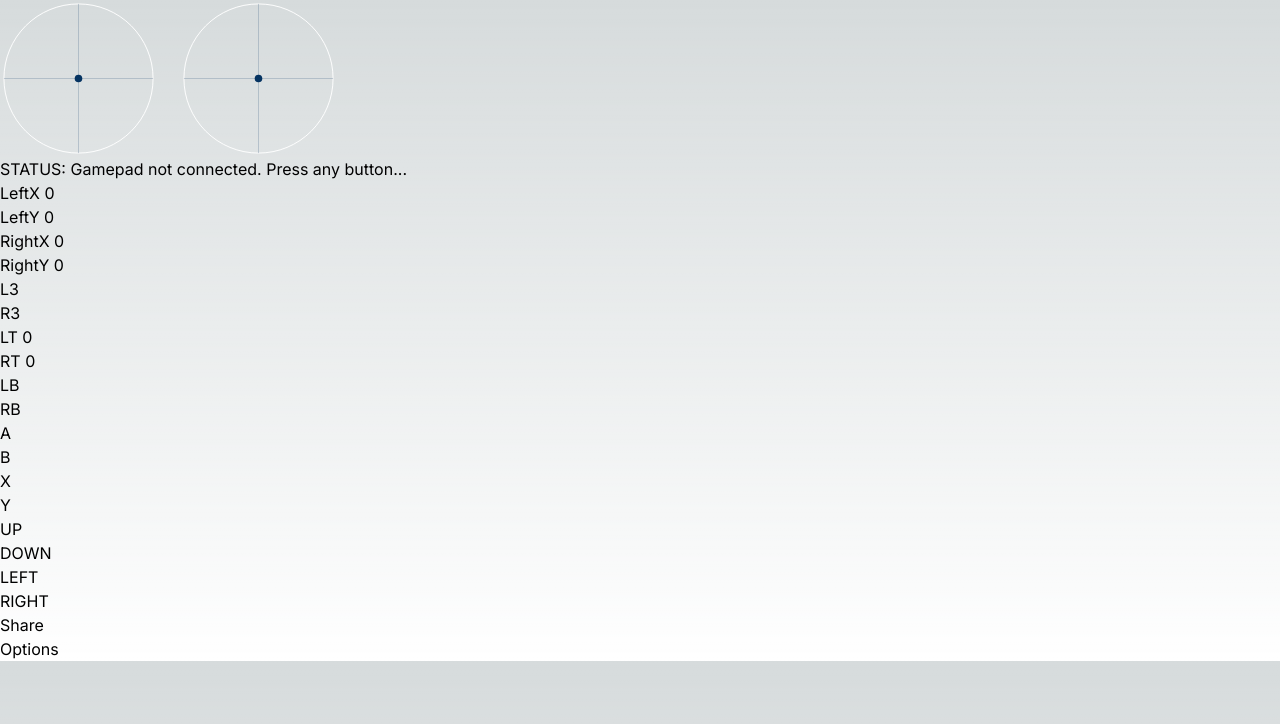
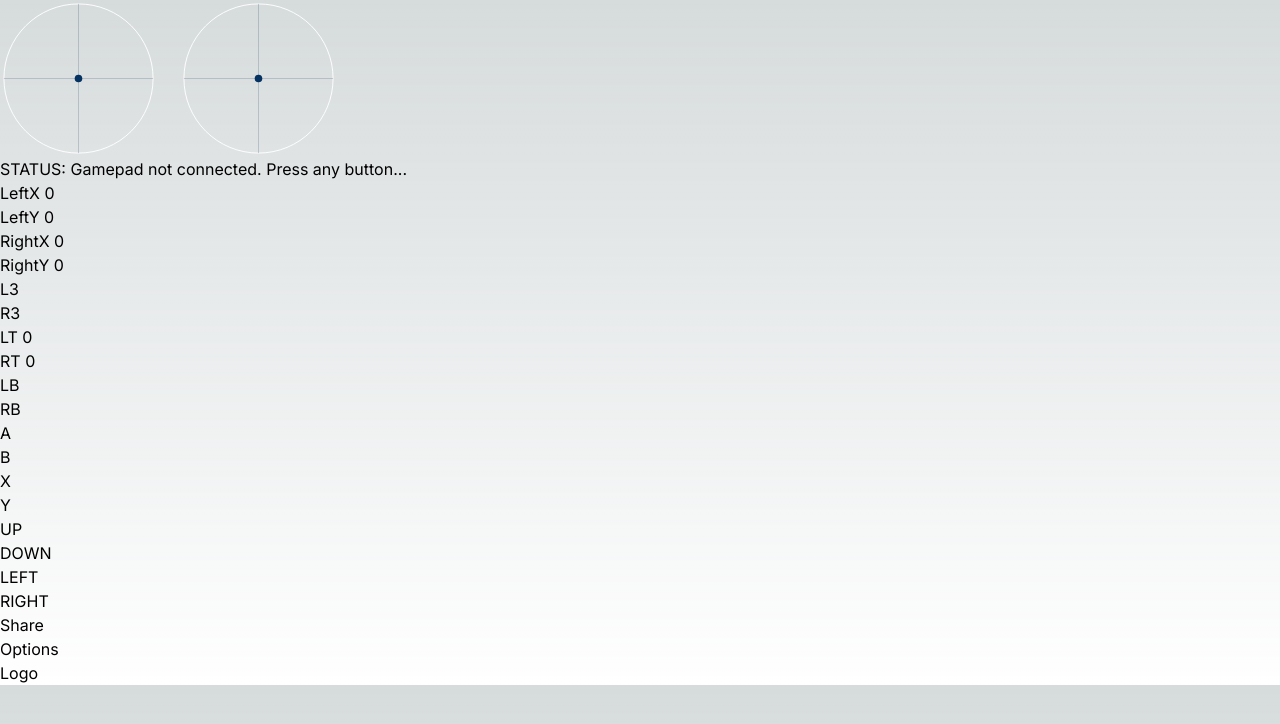
Before and after one commit to Vectari/gamepad-tester, a Next.js app: page / in a window 1280 px wide. Shown: the top 724 px of the page. Built offline with nearby package versions, Linux system fonts and the light colour scheme.

Commit message:
Add LOGO and TOUCHBAR from controller API

```diff
--- a/src/GamepadAPI/GamepadAPI.tsx
+++ b/src/GamepadAPI/GamepadAPI.tsx
@@ -33,6 +33,8 @@ export const atomLeftPressed = atom(false);
 export const atomRightPressed = atom(false);
 export const atomSharePressed = atom(false);
 export const atomOptionsPressed = atom(false);
+export const atomLogoPressed = atom(false);
+// export const atomTouchbarPressed = atom(false);
 export const atomConnectionStatus = atom(false);
 export const atomGamepadName = atom("");
 
@@ -57,6 +59,8 @@ export function GamepadAPI() {
   const [rightPressed, setRIGHTPressed] = useAtom(atomRightPressed);
   const [sharePressed, setSHAREPressed] = useAtom(atomSharePressed);
   const [optionsPressed, setOPTIONSPressed] = useAtom(atomOptionsPressed);
+  const [logoPressed, setLOGOPressed] = useAtom(atomLogoPressed);
+  // const [touchbarPressed, setTOUCHBARPressed] = useAtom(atomTouchbarPressed);
   const [connectionStatus, setConnectionStatus] = useAtom(atomConnectionStatus);
   const [gamepadName, setGamepadName] = useAtom(atomGamepadName);
 
@@ -84,6 +88,8 @@ export function GamepadAPI() {
         setRIGHTPressed(controller.buttons[15].pressed);
         setSHAREPressed(controller.buttons[8].pressed);
         setOPTIONSPressed(controller.buttons[9].pressed);
+        setLOGOPressed(controller.buttons[16].pressed);
+        // setTOUCHBARPressed(controller.buttons[17].pressed);
         setConnectionStatus(controller.connected);
         setGamepadName(controller.id);
       }
--- a/src/GamepadAPI/GamepadInfo.tsx
+++ b/src/GamepadAPI/GamepadInfo.tsx
@@ -12,6 +12,7 @@ import {
   atomLeftPressed,
   atomLeftX,
   atomLeftY,
+  atomLogoPressed,
   atomLt,
   atomOptionsPressed,
   atomR3Pressed,
@@ -21,6 +22,7 @@ import {
   atomRightY,
   atomRt,
   atomSharePressed,
+  // atomTouchbarPressed,
   atomUpPressed,
   atomXPressed,
   atomYPressed,
@@ -47,6 +49,8 @@ export function GamepadInfo() {
   const [rightPressed] = useAtom(atomRightPressed);
   const [sharePressed] = useAtom(atomSharePressed);
   const [optionsPressed] = useAtom(atomOptionsPressed);
+  const [logoPressed] = useAtom(atomLogoPressed);
+  // const [touchbarPressed] = useAtom(atomTouchbarPressed);
   const [connectionStatus] = useAtom(atomConnectionStatus);
   const [gamepadName] = useAtom(atomGamepadName);
 
@@ -79,6 +83,8 @@ export function GamepadInfo() {
       <div>RIGHT{rightPressed && " OK"}</div>
       <div>Share{sharePressed && " OK"}</div>
       <div>Options{optionsPressed && " OK"}</div>
+      <div>Logo{logoPressed && "OK"}</div>
+      {/* <div>TOUCHBAR{touchbarPressed && "OK"}</div> */}
     </>
   );
 }
```
